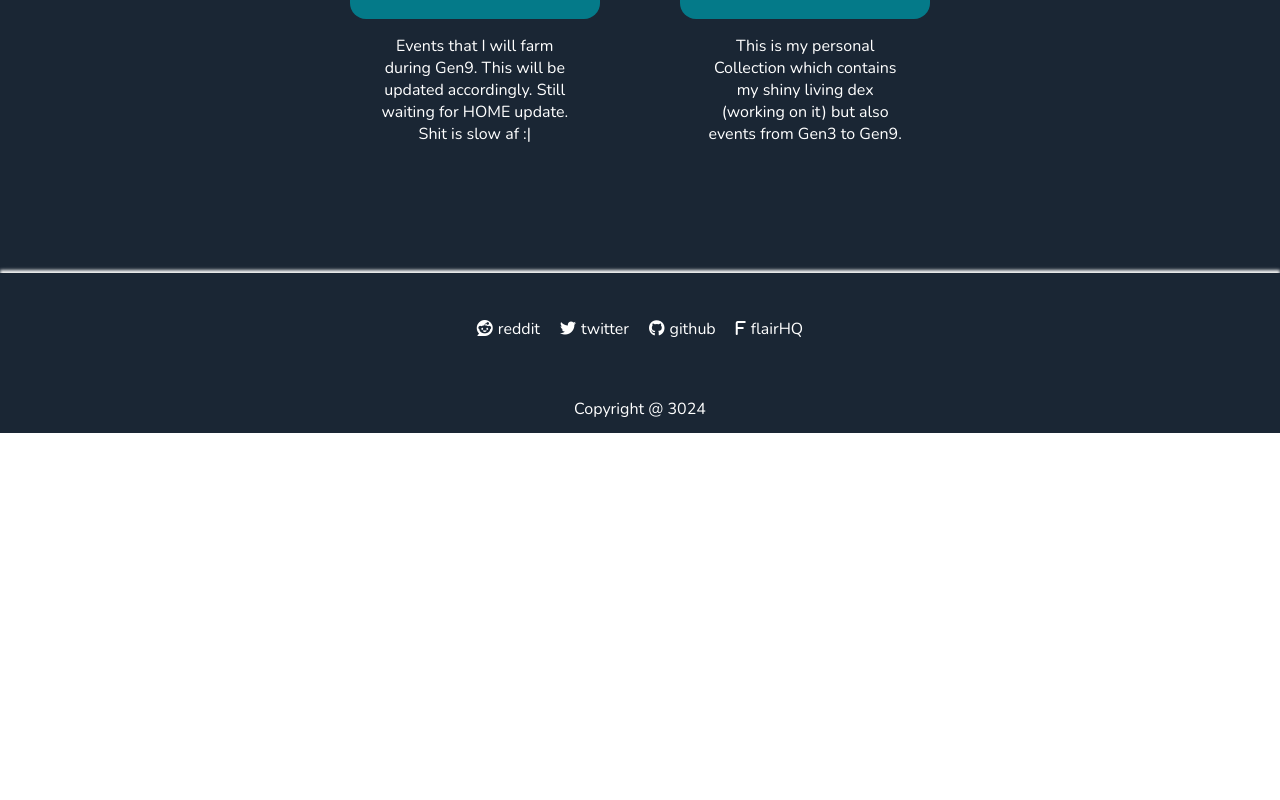
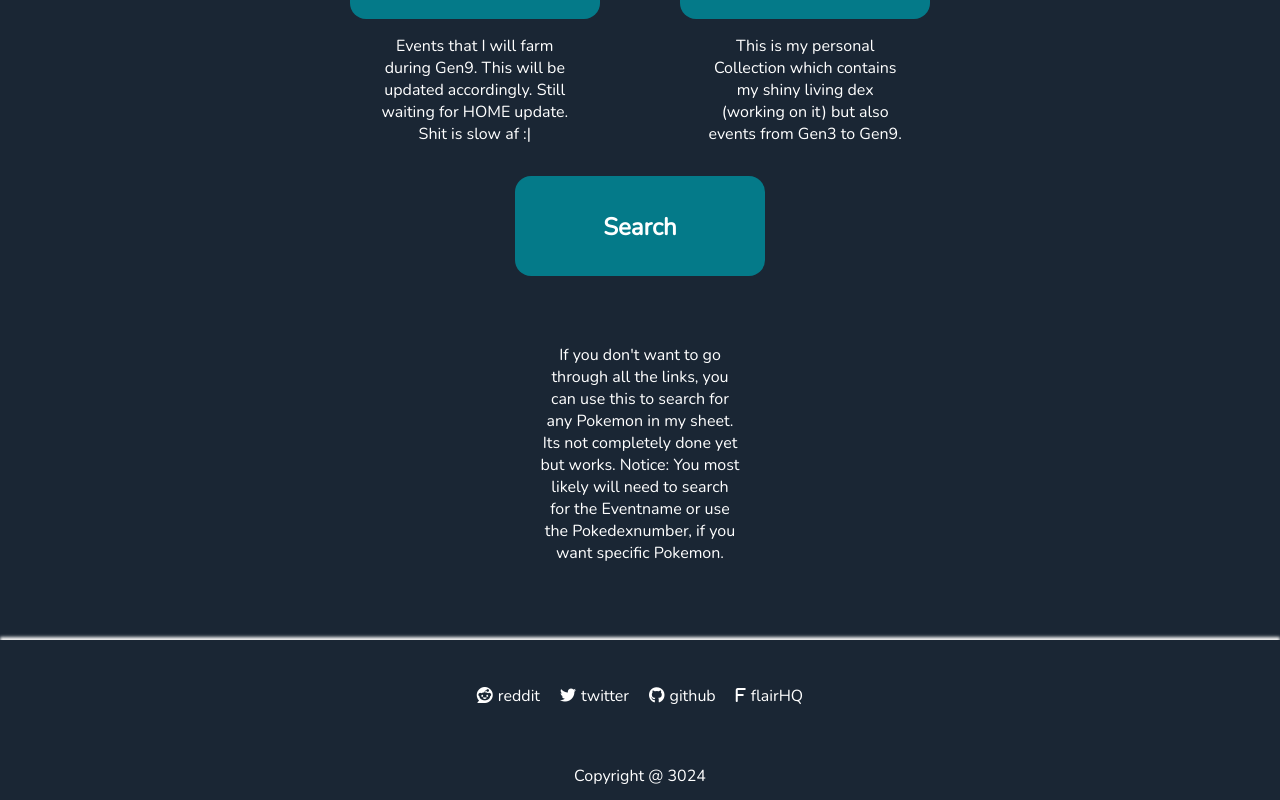
Before and after one commit to sejinsjn/BarususPokemon, a Next.js app: page / in a window 1280 px wide. Shown: the part 2934-3734 px from the top of the page. Before the commit the page ends 3367 px from the top, so only its background shows below. Built offline with nearby package versions, Linux system fonts and the light colour scheme.

Commit message:
updated landing page

```diff
--- a/src/pages/index.js
+++ b/src/pages/index.js
@@ -138,6 +138,17 @@ function MyPokemon() {
                         but also events from Gen3 to Gen9. </p>
                 </div>
             </div>
+            <div className="pokemon-card">
+                <div className="pokemon-link">
+                    <Link className="" href="/sheet/searchbar">Search</Link>
+                </div>
+                <div className="pokemon-description">
+                    <p>If you don't want to go through all the links, you can use this to search for any Pokemon in my sheet.
+                        Its not completely done yet but works. Notice: You most likely will need to search for the Eventname or
+                        use the Pokedexnumber, if you want specific Pokemon.
+                    </p>
+                </div>
+            </div>
         </div>
     );
 }
```
